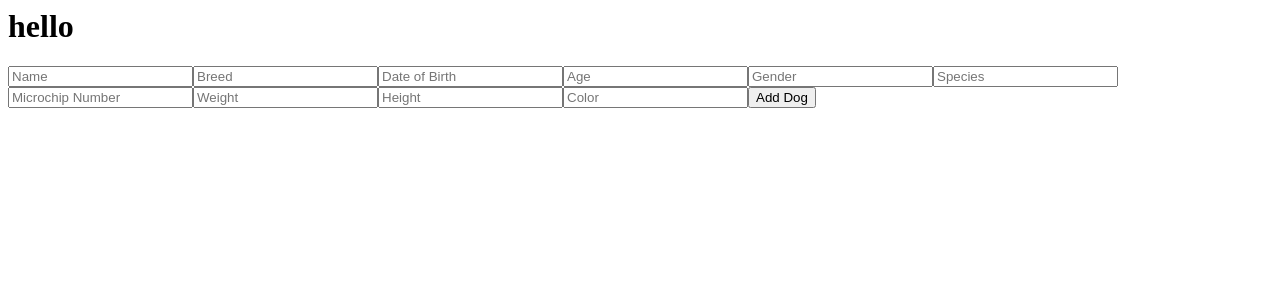
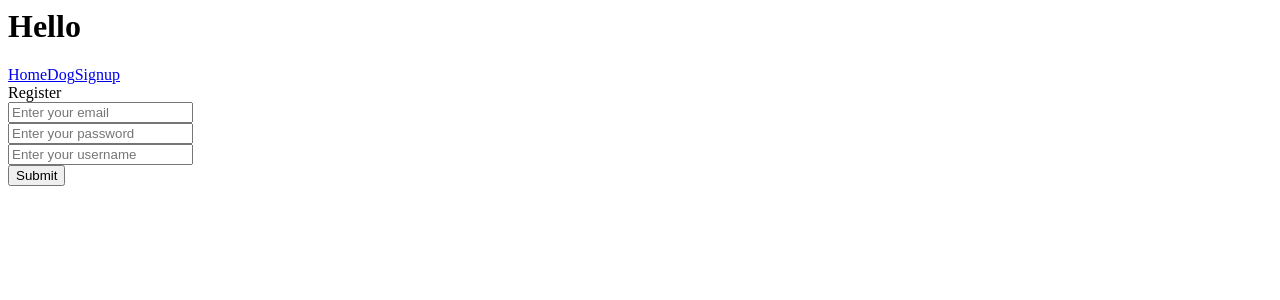
Before and after one commit to Tasselled-Wobbegong-PTRI15/PawPal, a React app: page /signup in a window 1280 px wide. Shown: the top 300 px of the page. Built offline with nearby package versions, Linux system fonts and the light colour scheme; no server answers.

Commit message:
finished signup frontend, added navigation

```diff
--- a/client/App.jsx
+++ b/client/App.jsx
@@ -1,14 +1,23 @@
 import React from 'react';
-import Main from './Pages/Main.jsx'
-import Dog from './Dog.jsx'
+import { BrowserRouter as Router, Routes, Route } from 'react-router-dom';
+import Main from './Pages/Main.jsx';
+import Dog from './Dog.jsx';
+import Signup from './Pages/Signup.jsx';
+import Navigation from './Navigation.jsx';
 
 const App = () => {
   return (
-    <div className="home">
-      <h1>hello</h1>
-      < Main />
-      < Dog />
-    </div>
+    <Router>
+      <div className="home">
+        <h1>Hello</h1>
+        <Navigation />
+        <Routes>
+          <Route path="/" element={<Main />} />
+          <Route path="/dog" element={<Dog />} />
+          <Route path="/signup" element={<Signup />} />
+        </Routes>
+      </div>
+    </Router>
   );
 };
 
--- /dev/null
+++ b/client/Navigation.jsx
@@ -0,0 +1,14 @@
+import React from 'react';
+import { Link } from 'react-router-dom';
+
+const Navigation = () => {
+  return (
+    <nav>
+      <Link to="/">Home</Link>
+      <Link to="/dog">Dog</Link>
+      <Link to="/signup">Signup</Link>
+    </nav>
+  );
+};
+
+export default Navigation;
--- /dev/null
+++ b/client/Pages/Signup.jsx
@@ -0,0 +1,95 @@
+
+import React, { useState, useEffect } from "react";
+import { useNavigate } from "react-router-dom";
+
+const Signup = () => {
+  // Define variables to store user input for email, username, password
+  const [inputs, setInputs] = useState({
+    email: "",
+    password: "",
+    username: "",
+  });
+
+  const [error, setError] = useState(null);
+
+  const { email, password, username } = inputs;
+
+  const navigate = useNavigate();
+
+  const onChange = (e) => {
+    setInputs({ ...inputs, [e.target.name]: e.target.value });
+  };
+
+  const handleSubmit = async (e) => {
+    e.preventDefault();
+
+    try {
+      const body = { email, password, username };
+      const response = await fetch("/signup", {
+        method: "POST",
+        headers: {
+          "Content-Type": "application/json",
+        },
+        body: JSON.stringify(body),
+      });
+
+      if (response.ok) {
+        navigate("/");
+      } else {
+        const errorData = await response.json();
+        setError(errorData.message || "Registration unsuccessful");
+      }
+    } catch (error) {
+      setError("An error occurred. Please try again.");
+    }
+  };
+
+  return (
+    <div className="forms">
+      <div className="form-content">
+        <div className="signup-form">
+          <div className="register-title">Register</div>
+          <form onSubmit={handleSubmit}>
+            <div className="input-box">
+              <input
+                type="email"
+                name="email"
+                placeholder="Enter your email"
+                value={email}
+                onChange={onChange}
+                required
+              />
+            </div>
+            <div className="input-box">
+              <input
+                type="password"
+                name="password"
+                placeholder="Enter your password"
+                value={password}
+                onChange={onChange}
+                required
+              />
+            </div>
+            <div className="input-box">
+              <input
+                type="text"
+                name="username"
+                placeholder="Enter your username"
+                value={username}
+                onChange={onChange}
+                required
+              />
+            </div>
+
+            <div className="button input-box">
+              <button type="submit" className="registerBtn">Submit</button>
+            </div>
+            {error && <div className="error-message">{error}</div>}
+          </form>
+        </div>
+      </div>
+    </div>
+  );
+};
+
+export default Signup;
```
Also changed, not shown: client/Pages/Login.jsx (added).
